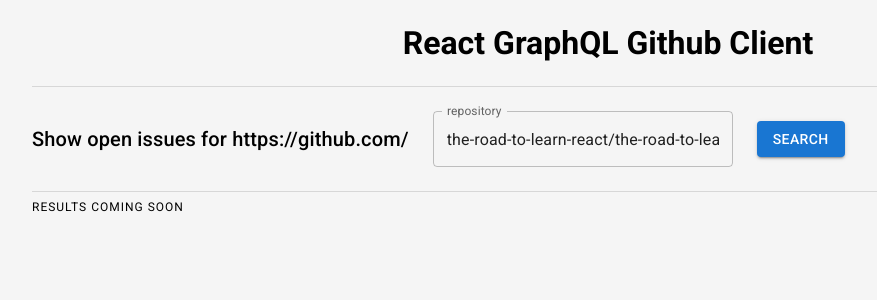
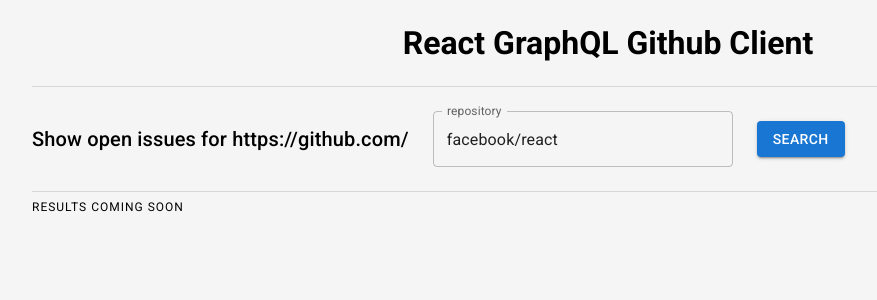
Before and after one commit to Sergio-Al/graphql-react-github, a React (Create React App) app: page / in a window 1280 px wide. Shown: the top 300 px of the page, without its empty margins (32-909 px from the left). Built offline with nearby package versions, Linux system fonts and the light colour scheme; no server answers.

Commit message:
Adding pagination to issues

```diff
--- a/src/App.tsx
+++ b/src/App.tsx
@@ -1,26 +1,54 @@
-import React, { useEffect, useState } from "react";
+import React, { useEffect, useState, useCallback } from "react";
 import Form from "./components/Form/Form";
 import Organization from "./components/Organization/Organization";
 import { Container, Box, Divider, Typography } from "@mui/material";
 
 import { APIGithubGraphQL } from "./api";
-import { GET_ISSUES_OF_REPOSITORY} from "./api/requests";
+import { GET_ISSUES_OF_REPOSITORY_DYNAMIC } from "./api/requests";
 
 function App() {
   const [organization, setOrganization] = useState(null);
   const [errors, setErrors] = useState([]);
+  const [endCursor, setCursor] = useState(null);
+  const [path, setPath] = useState("facebook/react");
   const TITLE: string = "React GraphQL Github Client";
 
-  const onFetchFromGithub = () => {
-    APIGithubGraphQL.post("", { query: GET_ISSUES_OF_REPOSITORY}).then((response) => {
-      setOrganization(response.data.data.organization);
-      setErrors(response.data.errors);
+  const getIssuesOfRespository = (path: string, cursor: string | null) => {
+    const [organization, repository] = path.split("/");
+
+    return APIGithubGraphQL.post("", {
+      // query: getIssuesOfRepositoryQuery(organization, repository),
+      query: GET_ISSUES_OF_REPOSITORY_DYNAMIC,
+      variables: { organization, repository, ...(cursor && { cursor }) },
     });
   };
 
+  const onFetchFromGithub = useCallback(
+    (path: string, cursor: string | null = null) => {
+      getIssuesOfRespository(path, cursor).then((response) => {
+        setOrganization(response.data.data.organization);
+        setCursor(
+          response.data.data.organization.repository.issues.pageInfo.endCursor
+        );
+        setErrors(response.data.errors);
+      });
+    },
+    []
+  );
+
+  const onFetchMoreIssues = () => {
+    console.log("getting more soon...");
+    onFetchFromGithub(path, endCursor);
+  };
+
   useEffect(() => {
-    onFetchFromGithub();
-  }, []);
+    onFetchFromGithub("facebook/react", null);
+  }, [onFetchFromGithub]);
+
+  const handleFormSubmit = (e: React.FormEvent<HTMLFormElement>) => {
+    e.preventDefault();
+    onFetchFromGithub(path, "");
+  };
 
   return (
     <Container
@@ -36,11 +64,15 @@
       </Box>
       <Divider />
       <Box>
-        <Form />
+        <Form path={path} setPath={setPath} handleSubmit={handleFormSubmit} />
       </Box>
       <Divider />
       {organization ? (
-        <Organization organization={organization} errors={errors} />
+        <Organization
+          organization={organization}
+          errors={errors}
+          fetchMoreIssues={onFetchMoreIssues}
+        />
       ) : (
         <Typography variant="overline" display="block" gutterBottom>
           Results coming soon
--- a/src/api/requests.ts
+++ b/src/api/requests.ts
@@ -36,3 +36,64 @@
         }
     }
 }`;
+
+// first way of making it dynamic
+export const getIssuesOfRepositoryQuery = (
+  organization: string,
+  repository: string
+) => `{
+    organization(login: "${organization}") {
+        name
+        url
+        repository(name: "${repository}") {
+            name
+            url
+            issues(last: 5) {
+                edges{
+                    node {
+                        id
+                        title
+                        url
+                    }
+                }
+            }
+        }
+    }
+}`;
+
+// second way (this is suggested!)
+export const GET_ISSUES_OF_REPOSITORY_DYNAMIC = `
+query ($organization: String!, $repository: String!, $cursor: String) {
+    organization(login: $organization) {
+      name
+      url
+      repository(name: $repository) {
+        name
+        url
+        issues(first: 5, after: $cursor, states: OPEN) {
+          pageInfo {
+            hasNextPage
+            endCursor
+          }
+          edges {
+            node {
+              id
+              title
+              url
+              reactions(first: 3) {
+                edges {
+                  node {
+                    id
+                    content
+                  }
+                }
+                totalCount
+              }
+              updatedAt
+            }
+          }
+          totalCount
+        }
+      }
+    }
+  }`;
--- a/src/components/Form/Form.tsx
+++ b/src/components/Form/Form.tsx
@@ -1,19 +1,17 @@
-import React, { useState, useEffect } from "react";
+import React from "react";
 import { TextField, Grid, Button, Typography } from "@mui/material";
 
-export default function Form() {
-  const [path, setPath] = useState(
-    "the-road-to-learn-react/the-road-to-learn-react"
-  );
-
+export default function Form({
+  path,
+  setPath,
+  handleSubmit,
+}: {
+  path: string;
+  setPath: React.Dispatch<React.SetStateAction<string>>;
+  handleSubmit: React.FormEventHandler<HTMLFormElement>;
+}) {
   const handleChange = (e: React.ChangeEvent<HTMLInputElement>): void => {
-    console.log(e.currentTarget.value);
     setPath(e.currentTarget.value);
-  };
-
-  const handleSubmit = (e: React.FormEvent) => {
-    e.preventDefault();
-    console.log(path);
   };
 
   return (
--- a/src/components/Organization/Organization.tsx
+++ b/src/components/Organization/Organization.tsx
@@ -10,13 +10,16 @@
 type OrganizationProps = {
   organization: { url?: string; name?: string; repository: any };
   errors?: Array<any>;
+  fetchMoreIssues: React.MouseEventHandler;
 };
 
 export default function Organization({
   organization,
-  errors,
+  errors = [],
+  fetchMoreIssues,
 }: OrganizationProps) {
-  if (errors) {
+  if (errors.length > 0) {
+    console.log("this is an error", errors);
     return (
       <Box
         sx={{
@@ -33,7 +36,7 @@
         {errors
           .map((error: { message?: string }) => {
             if (error.message) return error.message;
-            return '';
+            return "";
           })
           .join()}
       </Box>
@@ -55,7 +58,10 @@
           </Link>
         </Typography>
         <Typography variant="body1">Repository</Typography>
-        <Repository repository={organization.repository} />
+        <Repository
+          fetchMoreIssues={fetchMoreIssues}
+          repository={organization.repository}
+        />
       </CardContent>
     </Card>
   );
--- a/src/components/Repository/Repository.tsx
+++ b/src/components/Repository/Repository.tsx
@@ -6,18 +6,56 @@
   ListItemButton,
   ListItemIcon,
   ListItemText,
+  ListItem,
+  Box,
+  Button,
 } from "@mui/material";
-import { FolderShared } from "@mui/icons-material";
+import { NearbyError } from "@mui/icons-material";
 
-type Issues = {
-  node: { id: string; url: string; title: string };
+import { ocurrencesReactions } from "../../utils/Ocurrences";
+
+interface Node {
+  id: string;
+}
+
+interface NodeEdgesReactions extends Node {
+  content: string;
+  id: string;
+}
+
+interface NodeEdgesIssues extends Node {
+  url: string;
+  title: string;
+  reactions: { edges: Array<EdgesReactions> };
+}
+
+type EdgesReactions = { node: NodeEdgesReactions };
+
+type EdgesIssues = {
+  node: NodeEdgesIssues;
 };
 
+interface Repos extends Object {
+  url: string;
+  name: string;
+  issues: { edges: Array<EdgesIssues>; pageInfo: { hasNextPage: boolean } };
+}
+
 export default function Repository({
-  repository = { url: "", name: "", issues: { edges: [] } },
+  repository = {
+    url: "",
+    name: "",
+    issues: { edges: [], pageInfo: { hasNextPage: false } },
+  },
+  fetchMoreIssues,
 }: {
-  repository: { url: string; name: string; issues: { edges: Array<Issues> } };
+  repository: Repos;
+  fetchMoreIssues: React.MouseEventHandler;
 }) {
+  if (!repository) {
+    return <Typography variant="h6">That repo doesn't exists</Typography>;
+  }
+
   return (
     <>
       <Typography variant="body2">
@@ -25,7 +63,11 @@
           {repository.name}
         </Link>
       </Typography>
-      <Typography mt={3} variant="body1">Issues</Typography>
+      <Typography mt={3} variant="body1">
+        Issues
+      </Typography>
+      {repository.issues.edges.length > 0 ? (
+        <>
           <List>
             {repository.issues.edges.map((issue) => (
               <Link
@@ -36,13 +78,45 @@
               >
                 <ListItemButton>
                   <ListItemIcon>
-                <FolderShared />
+                    <NearbyError />
                   </ListItemIcon>
                   <ListItemText primary={issue.node.title} />
+                  <Box>
+                    <List sx={{ py: 0 }}>
+                      {issue.node.reactions.edges.length > 0 ? (
+                        Object.entries(
+                          ocurrencesReactions(issue.node.reactions.edges)
+                        ).map((reaction, i) => (
+                          <ListItem
+                            disableGutters
+                            sx={{
+                              display: "flex",
+                              justifyContent: "flex-end",
+                              py: 0,
+                            }}
+                            key={i}
+                          >
+                            {reaction[0]} {reaction[1]}
+                          </ListItem>
+                        ))
+                      ) : (
+                        <Typography variant="body2">No reactions</Typography>
+                      )}
+                    </List>
+                  </Box>
                 </ListItemButton>
               </Link>
             ))}
           </List>
+          {repository.issues.pageInfo.hasNextPage && (
+            <Button variant="contained" onClick={fetchMoreIssues}>
+              More
+            </Button>
+          )}
+        </>
+      ) : (
+        <Typography variant="body2">No Issues yet! </Typography>
+      )}
     </>
   );
 }
--- /dev/null
+++ b/src/utils/Ocurrences.ts
@@ -0,0 +1,18 @@
+type Reaction = {
+  node: {
+    content: string;
+    id: string;
+  };
+};
+
+interface Ocurrences {
+  [key: string]: number;
+}
+
+export function ocurrencesReactions(arr: Array<Reaction>) {
+  const ocurrences: Ocurrences = {};
+  return arr.reduce(function (total, current) {
+    total[current.node.content] = total[current.node.content] + 1 || 1;
+    return total;
+  }, ocurrences);
+}
```
Lines whose indentation alone changed are shown as unchanged.
